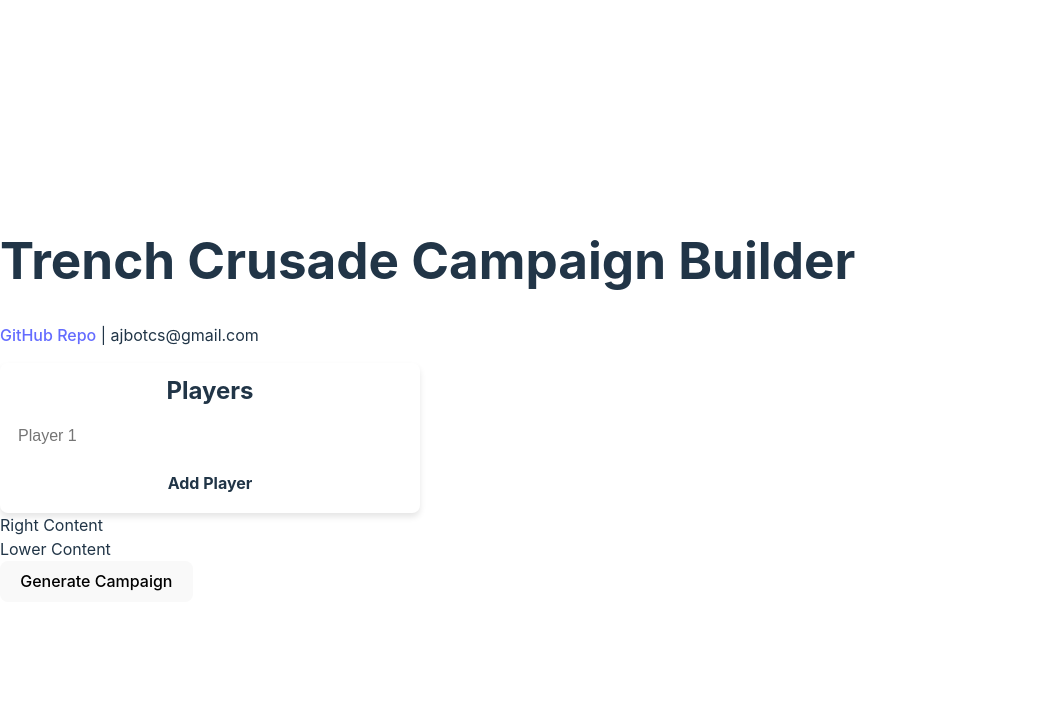
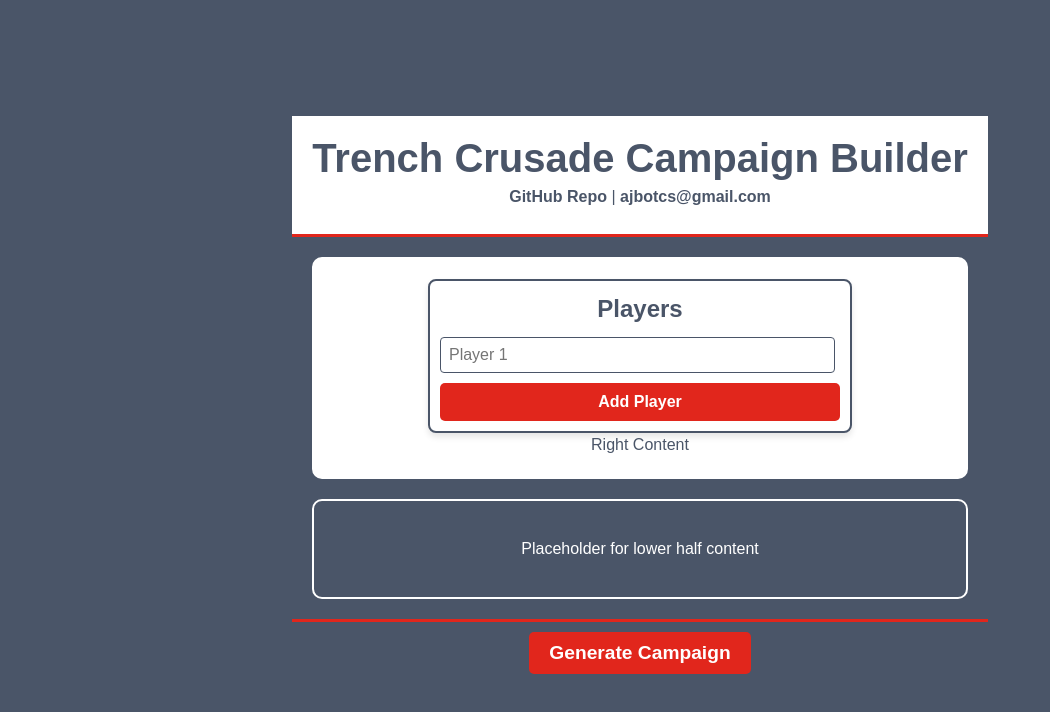
Before and after one commit to ajbot22/Trench-Crusade-Campaign-Builder, a React (Vite) app in the folder tc-builder/: page / in a window 1280 px wide. Shown: the top 712 px of the page, without its empty margins (0-1050 px from the left). Built offline with nearby package versions, Linux system fonts and the light colour scheme.

Commit message:
Test 2 for player adding

```diff
--- a/tc-builder/src/App.css
+++ b/tc-builder/src/App.css
@@ -1,3 +1,72 @@
+:root {
+  --blue-grey: #4a5568;
+  --white: #ffffff;
+  --red: #e1261c;
+}
+
+body {
+  margin: 0;
+  font-family: 'Arial', sans-serif;
+  background-color: var(--blue-grey);
+  color: var(--white);
+  display: flex;
+  justify-content: center;
+  align-items: center;
+  min-height: 100vh;
+}
+
+.app {
+  display: flex;
+  flex-direction: column;
+  width: 100%;
+  max-width: 1200px; /* Limit the maximum width for larger screens */
+  height: 100%;
+  padding: 20px;
+  box-sizing: border-box;
+}
+
+.main-content {
+  display: flex;
+  flex-direction: column; /* Stack sections vertically */
+  flex: 1;
+  width: 100%;
+  gap: 20px; /* Add space between sections */
+  box-sizing: border-box;
+}
+
+.upper-half,
+.lower-half {
+  flex: 1;
+  display: flex;
+  flex-direction: column; /* Stack content within sections vertically */
+  justify-content: center;
+  align-items: center;
+  width: 100%;
+  padding: 20px;
+  box-sizing: border-box;
+  border: 2px solid var(--white);
+  border-radius: 10px;
+}
+
+.upper-half {
+  background-color: var(--white);
+  color: var(--blue-grey);
+}
+
+.main-content {
+  display: flex;
+  flex-direction: column;
+  flex: 1; /* Ensure this grows to fill the available space */
+  gap: 20px;
+  padding: 20px;
+  box-sizing: border-box;
+}
+
+.lower-half {
+  background-color: var(--blue-grey);
+  color: var(--white);
+}
+
 .player-list-container {
   display: flex;
   flex-direction: column;
@@ -60,3 +129,27 @@
 .add-player-button:hover {
   background-color: darkred;
 }
+
+
+@media (max-width: 768px) {
+  .app {
+    padding: 10px;
+  }
+
+  .main-content {
+    gap: 10px;
+  }
+
+  .upper-half,
+  .lower-half {
+    padding: 15px;
+  }
+
+  .header {
+    padding: 15px;
+  }
+
+  .footer {
+    padding: 8px;
+  }
+}
--- a/tc-builder/src/App.jsx
+++ b/tc-builder/src/App.jsx
@@ -1,10 +1,12 @@
-import React, { useState } from "react";
-import "./App.css";
+import { useState } from 'react'
+import Header from './components/Header';
+import Footer from './components/Footer';
+import './App.css'
 
-function App() {
+const App = () => {
+
   const [players, setPlayers] = useState([""]); // Initialize with one empty player
 
-  // Handler to add a new player input field
   const addPlayer = () => {
     setPlayers([...players, ""]);
   };
@@ -16,18 +18,13 @@
     setPlayers(updatedPlayers);
   };
 
+
   return (
     <div className="app">
-      <header className="header">
-        <h1>Trench Crusade Campaign Builder</h1>
-        <p>
-          <a href="https://github.com/your-repo-link">GitHub Repo</a> | ajbotcs@gmail.com
-        </p>
-      </header>
-
+      <Header />
       <main className="main-content">
-        <div className="upper-half">
-          <div className="player-list-container">
+        <section className="upper-half">
+        <div className="player-list-container">
             <h2>Players</h2>
             <div className="player-list">
               {players.map((player, index) => (
@@ -45,15 +42,15 @@
             </button>
           </div>
           <div className="right-content">Right Content</div>
-        </div>
-        <div className="lower-half">Lower Content</div>
+        </section>
+        <section className="lower-half">
+          <p>Placeholder for lower half content</p>
+        </section>
       </main>
-
-      <footer className="footer">
-        <button className="generate-button">Generate Campaign</button>
-      </footer>
+      <Footer />
     </div>
   );
-}
+};
 
-export default App;
+
+export default App
```
